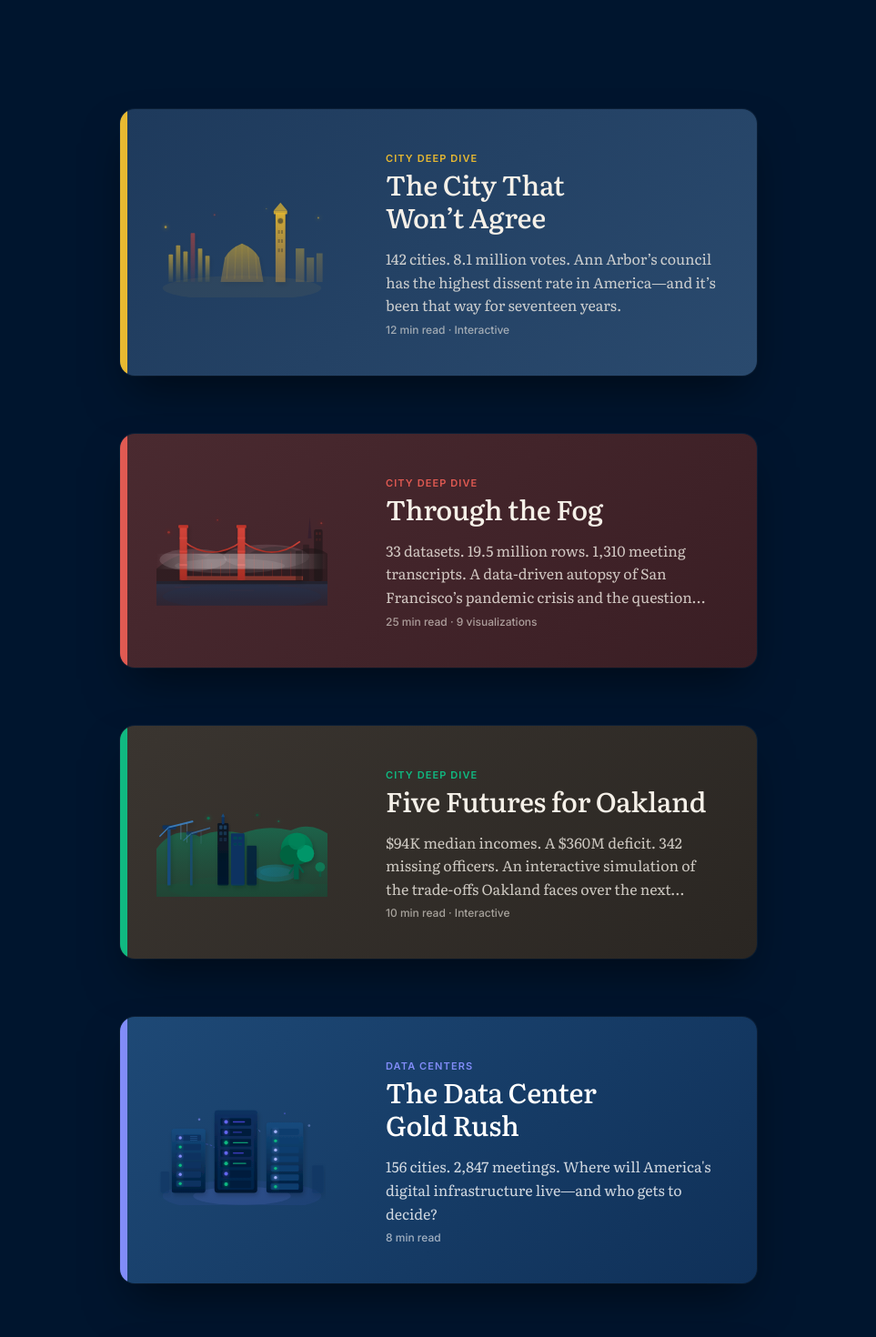
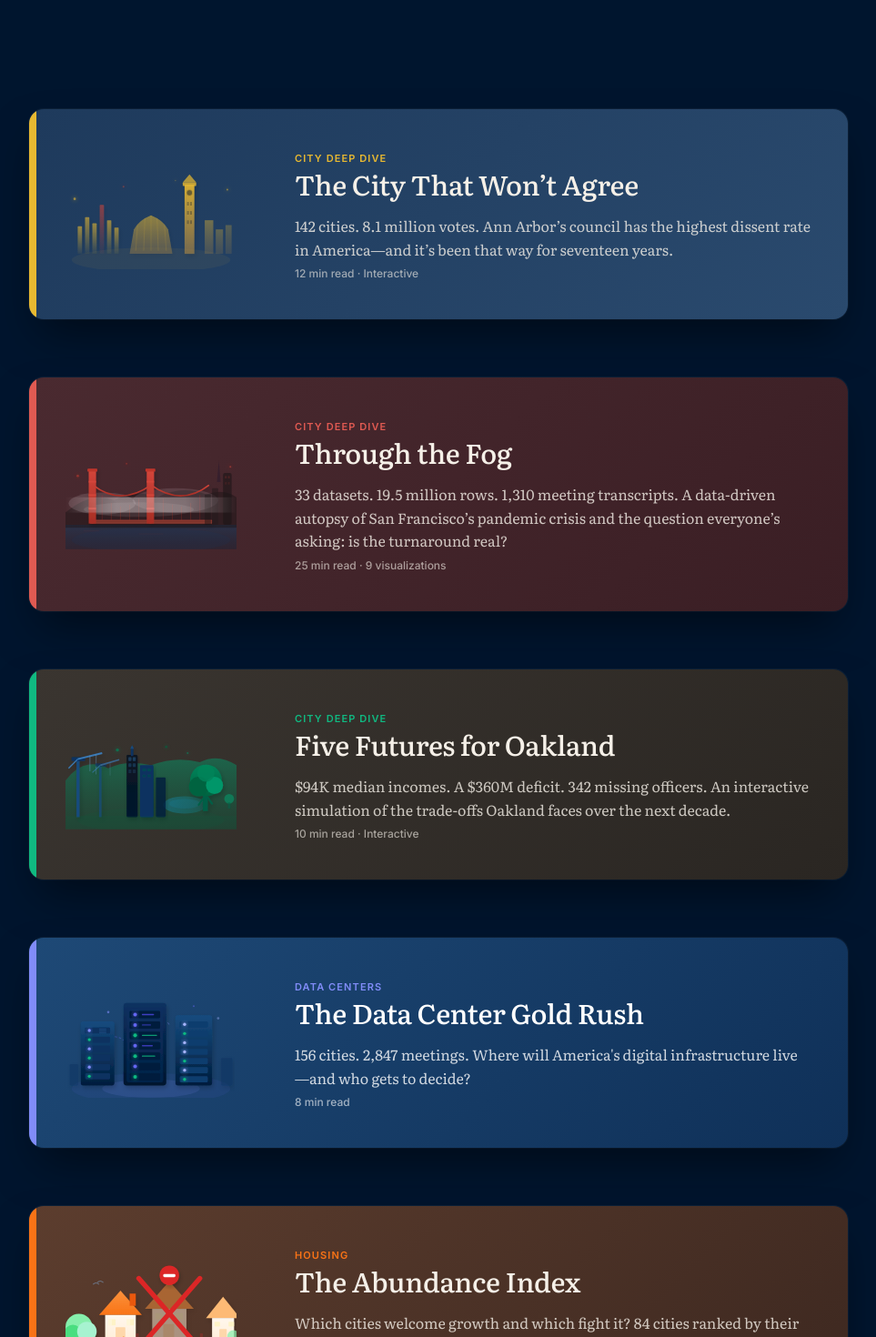
Before and after one commit to hamletsunil/the-district, a Next.js app: page / in a window 1280 px wide. Shown: the part 840-2310 px from the top of the page at 91% size, without its empty margins (158-1121 px from the left). Built offline with nearby package versions, Linux system fonts and the light colour scheme.

Commit message:
feat: Widen article cards and add slide-in animations
- Increase card max-width from 700px to 900px for longer titles
- Add alternating slide animations (odd cards from left, even from right)
- Staggered delays for cascade effect
- Subtle hover shift animation

```diff
--- a/src/styles/shared-article.css
+++ b/src/styles/shared-article.css
@@ -338,7 +338,7 @@
 
 .article-card-3d {
   width: 100%;
-  max-width: 700px;
+  max-width: 900px;
   transition: transform 0.4s var(--ease-elegant), box-shadow 0.4s var(--ease-elegant);
 }
 
@@ -533,29 +533,31 @@
 
 .animate-on-scroll {
   opacity: 0;
-  transform: translateY(30px);
-  transition: opacity 0.8s var(--ease-elegant), transform 0.8s var(--ease-elegant);
+  transform: translateX(-60px);
+  transition: opacity 0.7s var(--ease-elegant), transform 0.7s var(--ease-elegant);
+}
+
+/* Alternate slide direction: odd from left, even from right */
+.animate-on-scroll:nth-child(even) {
+  transform: translateX(60px);
 }
 
 .animate-on-scroll.visible {
   opacity: 1;
-  transform: translateY(0);
+  transform: translateX(0);
 }
 
-.animate-on-scroll.visible:nth-child(2) {
-  transition-delay: 0.1s;
-}
-
-.animate-on-scroll.visible:nth-child(3) {
-  transition-delay: 0.2s;
-}
-
-.animate-on-scroll.visible:nth-child(4) {
-  transition-delay: 0.3s;
-}
+/* Staggered delays for cascade effect */
+.animate-on-scroll:nth-child(1) { transition-delay: 0s; }
+.animate-on-scroll:nth-child(2) { transition-delay: 0.08s; }
+.animate-on-scroll:nth-child(3) { transition-delay: 0.16s; }
+.animate-on-scroll:nth-child(4) { transition-delay: 0.24s; }
+.animate-on-scroll:nth-child(5) { transition-delay: 0.32s; }
+.animate-on-scroll:nth-child(6) { transition-delay: 0.4s; }
+.animate-on-scroll:nth-child(7) { transition-delay: 0.48s; }
 
 .animate-on-scroll.visible:hover {
-  transform: translateY(-4px) scale(1.02);
+  transform: translateX(8px) scale(1.02);
 }
 
 /* ===========================
```
